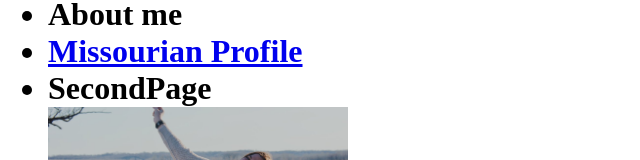
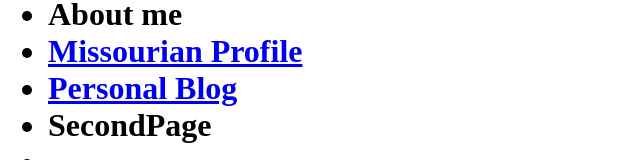
Before and after one commit to J4502-FS18/abbieyoung, a plain HTML site: page index.html in a window 1280 px wide. Shown: the part 301-461 px from the top of the page, without its empty margins (0-640 px from the left). Drawn offline with Linux system fonts and the light colour scheme.

Commit message:
new links

```diff
--- a/index.html
+++ b/index.html
@@ -19,9 +19,12 @@
   <ul>
     <li>About me</li>
     <li><a href="https://www.columbiamissourian.com/users/profile/abigail%20young/">Missourian Profile</a></li>
+    <li><a href="https://abigailyoung1006.wixsite.com/youngphotography/about"> Personal Blog</a></li>
     <li><a herf="secondpage.html">SecondPage</a><li>
+  </ul>
 
   <img src="me.jpg" alt="A photo of me" width="300px"/>
+</a>
 
   <ol>
     <li>Mizzou</li>
```
